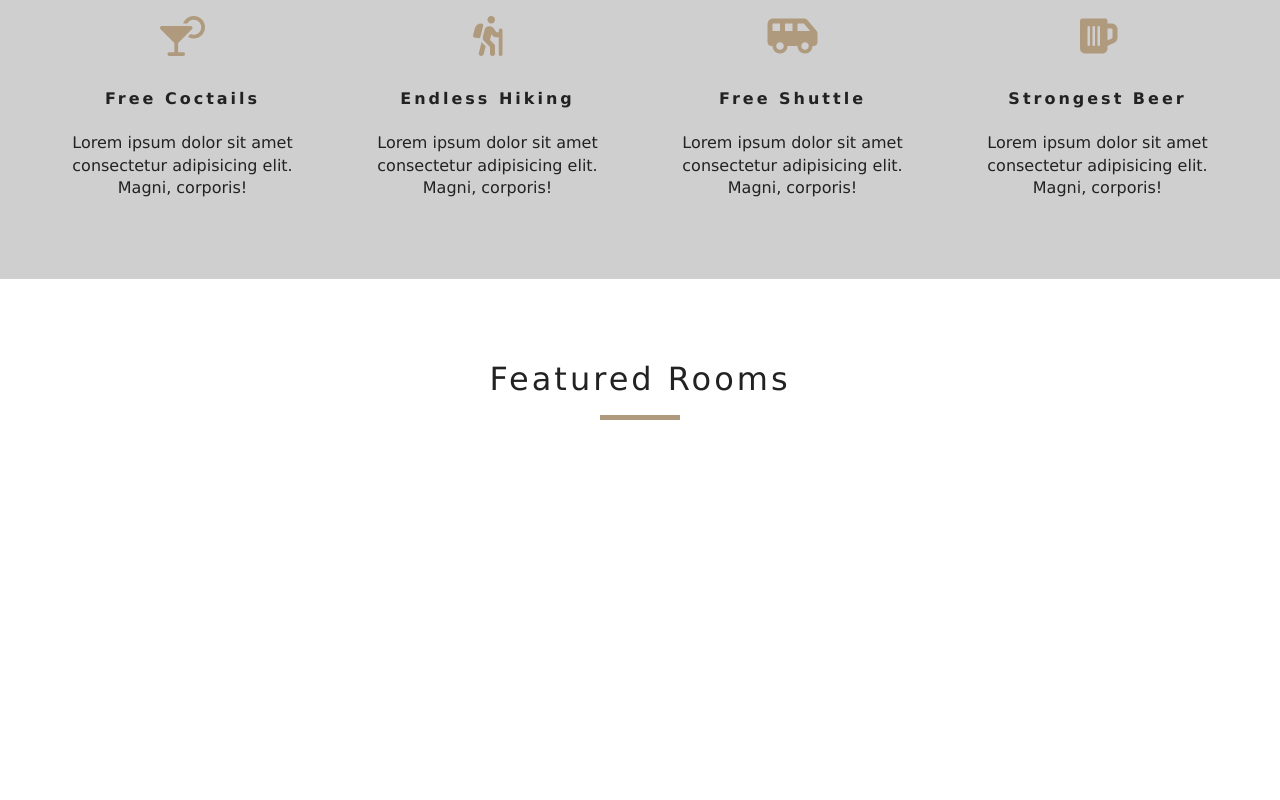
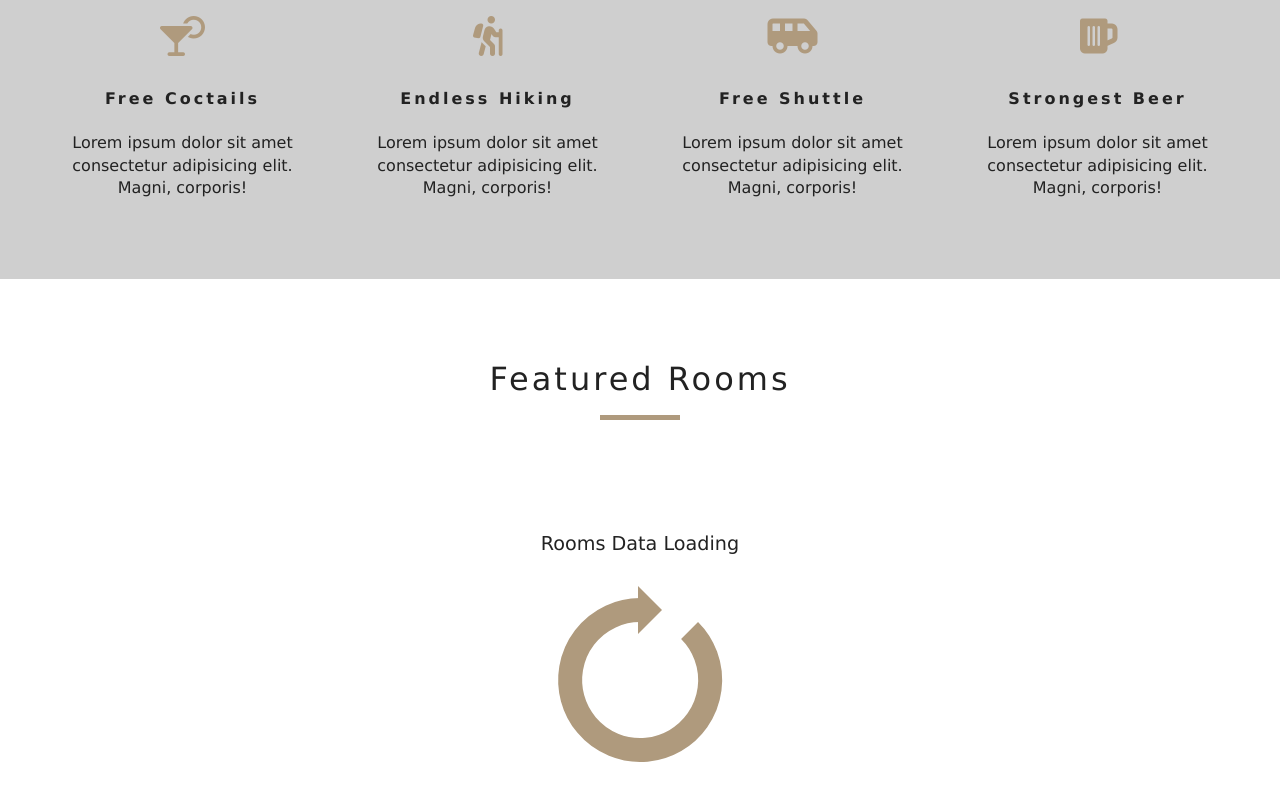
Before and after one commit to Tim-82/v-hotel-app, a Vue app: page /#/ in a window 1280 px wide. Shown: the part 996-1796 px from the top of the page. Before the commit the page ends 1560 px from the top, so only its background shows below. Built offline with nearby package versions, Linux system fonts and the light colour scheme.

Commit message:
Loading-component is finished

```diff
--- a/src/components/FeaturedRooms.vue
+++ b/src/components/FeaturedRooms.vue
@@ -5,13 +5,17 @@
       <div />
     </div>
     <div class="featured-rooms-center">
-      <!-- <Loading /> -->
+      <Loading />
     </div>
   </section>
 </template>
 
 <script>
+import Loading from './Loading.vue'
 export default {
+  components: {
+    Loading
+  },
   data () {
     return {
       rooms: [],
--- a/src/components/Loading.vue
+++ b/src/components/Loading.vue
@@ -0,0 +1,16 @@
+<template>
+  <div class="loading">
+      <h4>rooms data loading</h4>
+      <img src="@/assets/images/gif/loading-arrow.gif" alt="" />
+  </div>
+</template>
+
+<script>
+export default {
+
+}
+</script>
+
+<style>
+
+</style>
```
